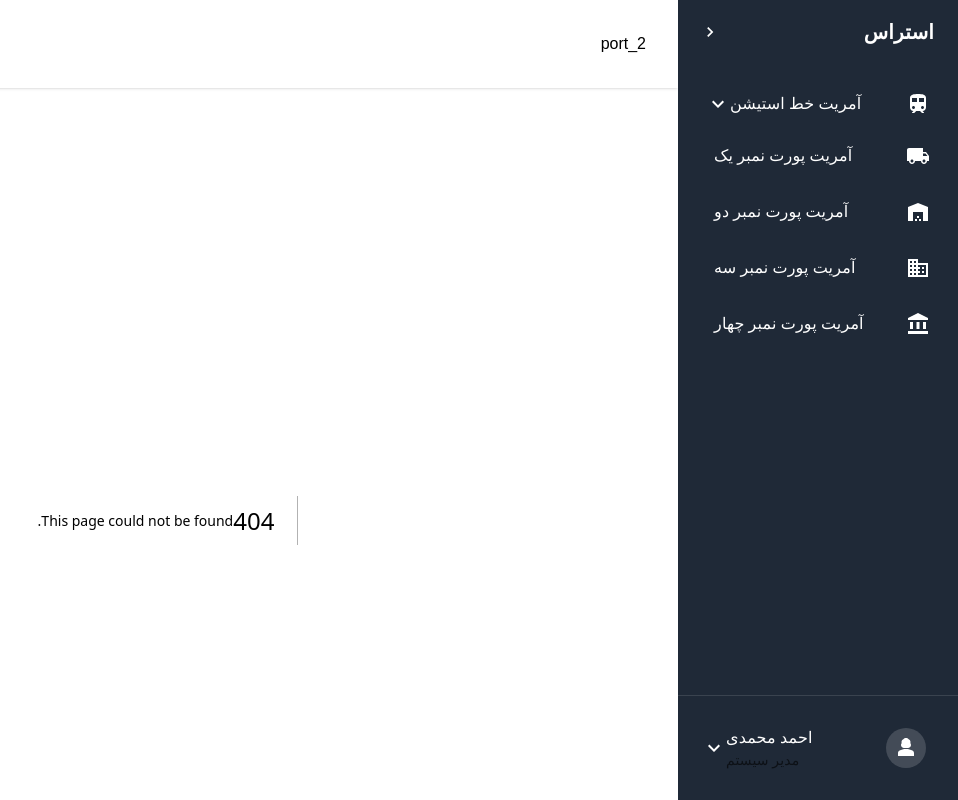
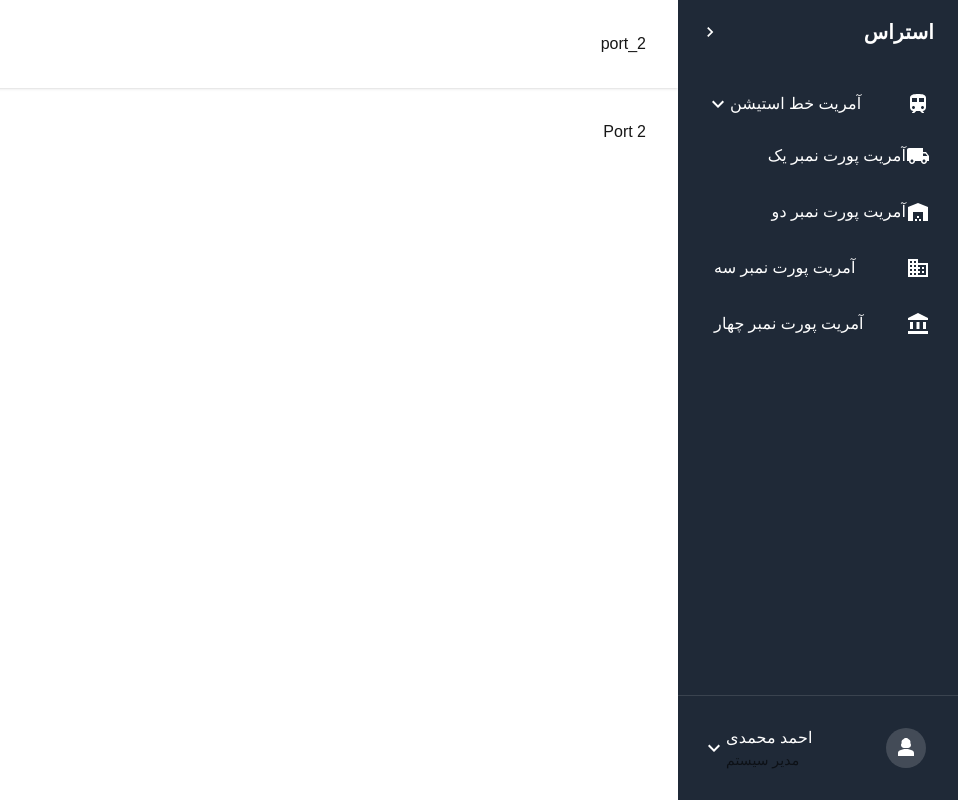
Before and after one commit to Hushmand-Shahar-Information-Technology/astras-frontend, a Next.js app: page /port_2 in a window 1280 px wide. Before the commit this address had no page. Shown: the whole page, without its empty margins (322-1280 px from the left). Built offline with nearby package versions, Linux system fonts and the light colour scheme.

Commit message:
Seperated pages is created for both Port1 and Port2

```diff
--- a/app/(dashboard)/layout.tsx
+++ /dev/null
@@ -1,13 +0,0 @@
-import * as React from "react";
-import { DashboardLayout } from "@toolpad/core/DashboardLayout";
-import { PageContainer } from "@toolpad/core/PageContainer";
-
-export default function DashboardPagesLayout(props: {
-  children: React.ReactNode;
-}) {
-  return (
-    <DashboardLayout>
-      <PageContainer>{props.children}</PageContainer>
-    </DashboardLayout>
-  );
-}
--- a/app/components/layout/sidebar.tsx
+++ b/app/components/layout/sidebar.tsx
@@ -3,6 +3,7 @@
 import { usePathname } from "next/navigation";
 import { useState } from "react";
 import Person3Icon from "@mui/icons-material/Person3";
+import Link from "next/link";
 import {
   Drawer,
   List,
@@ -13,21 +14,21 @@ import {
   Collapse,
   Box,
   Typography,
-  Divider
+  Divider,
 } from "@mui/material";
 import ExpandLess from "@mui/icons-material/ExpandLess";
 import ExpandMore from "@mui/icons-material/ExpandMore";
 import HomeIcon from "@mui/icons-material/Home";
 import CallIcon from "@mui/icons-material/Call";
-import ChevronRightIcon from '@mui/icons-material/ChevronRight';
-import ChevronLeftIcon from '@mui/icons-material/ChevronLeft';
-import TrainIcon from '@mui/icons-material/Train';
-import LocalShippingIcon from '@mui/icons-material/LocalShipping';
-import WarehouseIcon from '@mui/icons-material/Warehouse';
-import BusinessIcon from '@mui/icons-material/Business';
-import AccountBalanceIcon from '@mui/icons-material/AccountBalance';
-import ContactSupportIcon from '@mui/icons-material/ContactSupport';
-import KeyboardArrowLeftIcon from '@mui/icons-material/KeyboardArrowLeft';
+import ChevronRightIcon from "@mui/icons-material/ChevronRight";
+import ChevronLeftIcon from "@mui/icons-material/ChevronLeft";
+import TrainIcon from "@mui/icons-material/Train";
+import LocalShippingIcon from "@mui/icons-material/LocalShipping";
+import WarehouseIcon from "@mui/icons-material/Warehouse";
+import BusinessIcon from "@mui/icons-material/Business";
+import AccountBalanceIcon from "@mui/icons-material/AccountBalance";
+import ContactSupportIcon from "@mui/icons-material/ContactSupport";
+import KeyboardArrowLeftIcon from "@mui/icons-material/KeyboardArrowLeft";
 import SideBarProfile from "../profile/sidebar-profile";
 const drawerWidth = 280;
 const miniDrawerWidth = 65;
@@ -55,15 +56,16 @@ export default function Sidebar() {
       sx={{
         width: isMiniDrawer ? miniDrawerWidth : drawerWidth,
         flexShrink: 0,
-        '& .MuiDrawer-paper': {
+        "& .MuiDrawer-paper": {
           width: isMiniDrawer ? miniDrawerWidth : drawerWidth,
-          boxSizing: 'border-box',
-          bgcolor: 'rgb(31 41 55)',
-          color: 'white',
-          direction: 'rtl',
-          borderLeft: 'none',
-          overflowX: 'hidden',
-          transition: theme => theme.transitions.create(['width', 'margin'], {
+          boxSizing: "border-box",
+          bgcolor: "rgb(31 41 55)",
+          color: "white",
+          direction: "rtl",
+          borderLeft: "none",
+          overflowX: "hidden",
+          transition: (theme) =>
+            theme.transitions.create(["width", "margin"], {
               easing: theme.transitions.easing.easeInOut,
               duration: theme.transitions.duration.standard,
             }),
@@ -72,38 +74,45 @@ export default function Sidebar() {
       variant="permanent"
       anchor="right"
     >
-      <Box sx={{
+      <Box
+        sx={{
           p: 2,
-        transition: theme => theme.transitions.create(['width', 'padding'], {
+          transition: (theme) =>
+            theme.transitions.create(["width", "padding"], {
               easing: theme.transitions.easing.easeInOut,
               duration: theme.transitions.duration.standard,
             }),
-      }}>
-        <Box sx={{
-          display: 'flex',
-          justifyContent: 'space-between',
-          alignItems: 'center',
+        }}
+      >
+        <Box
+          sx={{
+            display: "flex",
+            justifyContent: "space-between",
+            alignItems: "center",
             mb: 3,
-          position: 'relative',
+            position: "relative",
             pr: isMiniDrawer ? 0 : 1,
-          transition: theme => theme.transitions.create('all', {
+            transition: (theme) =>
+              theme.transitions.create("all", {
                 easing: theme.transitions.easing.easeInOut,
                 duration: theme.transitions.duration.standard,
               }),
-        }}>
+          }}
+        >
           {!isMiniDrawer && (
             <Typography
               variant="h6"
               sx={{
                 fontWeight: 600,
-                textAlign: 'right',
+                textAlign: "right",
                 flex: 1,
-                transition: theme => theme.transitions.create(['opacity', 'transform'], {
+                transition: (theme) =>
+                  theme.transitions.create(["opacity", "transform"], {
                     easing: theme.transitions.easing.easeInOut,
                     duration: theme.transitions.duration.shorter,
                   }),
                 opacity: isMiniDrawer ? 0 : 1,
-                transform: isMiniDrawer ? 'translateX(-10px)' : 'translateX(0)',
+                transform: isMiniDrawer ? "translateX(-10px)" : "translateX(0)",
               }}
             >
               استراس
@@ -115,79 +124,99 @@ export default function Sidebar() {
               minWidth: 32,
               width: 32,
               height: 32,
-              borderRadius: '50%',
+              borderRadius: "50%",
               p: 0,
-              justifyContent: 'center',
-              position: 'absolute',
+              justifyContent: "center",
+              position: "absolute",
               left: 0,
-              top: '50%',
-              transform: 'translateY(-50%)',
-              '&:hover': { bgcolor: 'rgba(255, 255, 255, 0.08)' },
-              transition: theme => theme.transitions.create(['transform', 'background-color'], {
+              top: "50%",
+              transform: "translateY(-50%)",
+              "&:hover": { bgcolor: "rgba(255, 255, 255, 0.08)" },
+              transition: (theme) =>
+                theme.transitions.create(["transform", "background-color"], {
                   easing: theme.transitions.easing.easeInOut,
                   duration: theme.transitions.duration.shorter,
                 }),
             }}
           >
-            {isMiniDrawer ?
-              <ChevronLeftIcon sx={{
+            {isMiniDrawer ? (
+              <ChevronLeftIcon
+                sx={{
                   fontSize: 20,
-                transition: theme => theme.transitions.create('transform', {
+                  transition: (theme) =>
+                    theme.transitions.create("transform", {
                       easing: theme.transitions.easing.easeInOut,
                       duration: theme.transitions.duration.shortest,
                     }),
-              }} /> :
-              <ChevronRightIcon sx={{
+                }}
+              />
+            ) : (
+              <ChevronRightIcon
+                sx={{
                   fontSize: 20,
-                transition: theme => theme.transitions.create('transform', {
+                  transition: (theme) =>
+                    theme.transitions.create("transform", {
                       easing: theme.transitions.easing.easeInOut,
                       duration: theme.transitions.duration.shortest,
                     }),
-              }} />
-            }
+                }}
+              />
+            )}
           </ListItemButton>
         </Box>
 
-        <List component="nav" sx={{
+        <List
+          component="nav"
+          sx={{
             pr: 0,
-          '& .MuiListItemButton-root': {
-            transition: theme => theme.transitions.create(
-              ['padding-left', 'padding-right', 'margin', 'background-color'],
+            "& .MuiListItemButton-root": {
+              transition: (theme) =>
+                theme.transitions.create(
+                  [
+                    "padding-left",
+                    "padding-right",
+                    "margin",
+                    "background-color",
+                  ],
                   {
                     easing: theme.transitions.easing.easeInOut,
                     duration: theme.transitions.duration.standard,
                   }
                 ),
             },
-          '& .MuiListItemIcon-root': {
-            transition: theme => theme.transitions.create(['margin', 'min-width'], {
+            "& .MuiListItemIcon-root": {
+              transition: (theme) =>
+                theme.transitions.create(["margin", "min-width"], {
                   easing: theme.transitions.easing.easeInOut,
                   duration: theme.transitions.duration.standard,
                 }),
             },
-        }}>
+          }}
+        >
           <ListItem disablePadding>
             <ListItemButton
-              onClick={() => !isMiniDrawer && toggleSubMenu('station')}
+              onClick={() => !isMiniDrawer && toggleSubMenu("station")}
               selected={pathname === "/"}
               sx={{
                 minHeight: 48,
                 px: 2.5,
-                '&.Mui-selected': {
-                  bgcolor: 'rgb(59 130 246)',
-                  '&:hover': { bgcolor: 'rgb(59 130 246)' }
+                "&.Mui-selected": {
+                  bgcolor: "rgb(59 130 246)",
+                  "&:hover": { bgcolor: "rgb(59 130 246)" },
                 },
-                '&:hover': { bgcolor: 'rgb(59 130 246 / 0.8)' },
+                "&:hover": { bgcolor: "rgb(59 130 246 / 0.8)" },
                 borderRadius: 1,
-                justifyContent: isMiniDrawer ? 'center' : 'initial',
+                justifyContent: isMiniDrawer ? "center" : "initial",
               }}
             >
-              <ListItemIcon sx={{
-                color: 'white',
+              <ListItemIcon
+                sx={{
+                  color: "white",
                   minWidth: 0,
                   mr: isMiniDrawer ? 0 : -1,
-                justifyContent: 'center',
-              }}>
+                  justifyContent: "center",
+                }}
+              >
                 <TrainIcon />
               </ListItemIcon>
               {!isMiniDrawer && (
@@ -196,29 +225,34 @@ export default function Sidebar() {
                     primary="آمریت خط استیشن"
                     sx={{
                       opacity: isMiniDrawer ? 0 : 1,
-                      '& .MuiTypography-root': { fontWeight: 500 }
+                      "& .MuiTypography-root": { fontWeight: 500 },
                     }}
                   />
-                  {openSubMenu === 'station' ?
-                    <ExpandLess sx={{ ml: -1 }} /> :
+                  {openSubMenu === "station" ? (
+                    <ExpandLess sx={{ ml: -1 }} />
+                  ) : (
                     <ExpandMore sx={{ ml: -1 }} />
-                  }
+                  )}
                 </>
               )}
             </ListItemButton>
           </ListItem>
 
           {!isMiniDrawer && (
-            <Collapse in={openSubMenu === 'station'} timeout="auto">
+            <Collapse in={openSubMenu === "station"} timeout="auto">
               <List component="div" sx={{ pr: 3, mt: 1 }}>
                 <ListItemButton>
-                  <ListItemIcon sx={{ color: 'rgb(209 213 219)', minWidth: 32 }}>
+                  <ListItemIcon
+                    sx={{ color: "rgb(209 213 219)", minWidth: 32 }}
+                  >
                     <KeyboardArrowLeftIcon fontSize="small" />
                   </ListItemIcon>
                   <ListItemText primary="زیر منو ۱" />
                 </ListItemButton>
                 <ListItemButton>
-                  <ListItemIcon sx={{ color: 'rgb(209 213 219)', minWidth: 32 }}>
+                  <ListItemIcon
+                    sx={{ color: "rgb(209 213 219)", minWidth: 32 }}
+                  >
                     <KeyboardArrowLeftIcon fontSize="small" />
                   </ListItemIcon>
                   <ListItemText primary="زیر منو ۲" />
@@ -232,24 +266,90 @@ export default function Sidebar() {
               sx={{
                 minHeight: 48,
                 px: 2.5,
-                '&:hover': { bgcolor: 'rgb(59 130 246 / 0.8)' },
+                "&:hover": { bgcolor: "rgb(59 130 246 / 0.8)" },
                 borderRadius: 1,
                 my: 0.5,
-                justifyContent: isMiniDrawer ? 'center' : 'initial',
+                justifyContent: isMiniDrawer ? "center" : "initial",
               }}
             >
-              <ListItemIcon sx={{
-                color: 'white',
+              <ListItemIcon
+                sx={{
+                  color: "white",
                   minWidth: 0,
                   mr: isMiniDrawer ? 0 : -1,
-                justifyContent: 'center',
-              }}>
+                  justifyContent: "center",
+                }}
+              >
                 <LocalShippingIcon />
               </ListItemIcon>
               {!isMiniDrawer && (
+                <Link href="/port_1">
                   <ListItemText
                     primary="آمریت پورت نمبر یک"
-                  sx={{ '& .MuiTypography-root': { fontWeight: 500 } }}
+                    sx={{ "& .MuiTypography-root": { fontWeight: 500 } }}
+                  />
+                </Link>
+              )}
+            </ListItemButton>
+          </ListItem>
+
+          <ListItem disablePadding>
+            <ListItemButton
+              sx={{
+                minHeight: 48,
+                px: 2.5,
+                "&:hover": { bgcolor: "rgb(59 130 246 / 0.8)" },
+                borderRadius: 1,
+                my: 0.5,
+                justifyContent: isMiniDrawer ? "center" : "initial",
+              }}
+            >
+              <ListItemIcon
+                sx={{
+                  color: "white",
+                  minWidth: 0,
+                  mr: isMiniDrawer ? 0 : -1,
+                  justifyContent: "center",
+                }}
+              >
+                <WarehouseIcon />
+              </ListItemIcon>
+              {!isMiniDrawer && (
+                <Link href="/port_2">
+                  <ListItemText
+                    primary="آمریت پورت نمبر دو"
+                    sx={{ "& .MuiTypography-root": { fontWeight: 500 } }}
+                  />
+                </Link>
+              )}
+            </ListItemButton>
+          </ListItem>
+
+          <ListItem disablePadding>
+            <ListItemButton
+              sx={{
+                minHeight: 48,
+                px: 2.5,
+                "&:hover": { bgcolor: "rgb(59 130 246 / 0.8)" },
+                borderRadius: 1,
+                my: 0.5,
+                justifyContent: isMiniDrawer ? "center" : "initial",
+              }}
+            >
+              <ListItemIcon
+                sx={{
+                  color: "white",
+                  minWidth: 0,
+                  mr: isMiniDrawer ? 0 : -1,
+                  justifyContent: "center",
+                }}
+              >
+                <BusinessIcon />
+              </ListItemIcon>
+              {!isMiniDrawer && (
+                <ListItemText
+                  primary="آمریت پورت نمبر سه"
+                  sx={{ "& .MuiTypography-root": { fontWeight: 500 } }}
                 />
               )}
             </ListItemButton>
@@ -260,80 +360,26 @@ export default function Sidebar() {
               sx={{
                 minHeight: 48,
                 px: 2.5,
-                '&:hover': { bgcolor: 'rgb(59 130 246 / 0.8)' },
+                "&:hover": { bgcolor: "rgb(59 130 246 / 0.8)" },
                 borderRadius: 1,
                 my: 0.5,
-                justifyContent: isMiniDrawer ? 'center' : 'initial',
+                justifyContent: isMiniDrawer ? "center" : "initial",
               }}
             >
-              <ListItemIcon sx={{
-                color: 'white',
+              <ListItemIcon
+                sx={{
+                  color: "white",
                   minWidth: 0,
                   mr: isMiniDrawer ? 0 : -1,
-                justifyContent: 'center',
-              }}>
-                <WarehouseIcon />
-              </ListItemIcon>
-              {!isMiniDrawer && (
-                <ListItemText
-                  primary="آمریت پورت نمبر دو"
-                  sx={{ '& .MuiTypography-root': { fontWeight: 500 } }}
-                />
-              )}
-            </ListItemButton>
-          </ListItem>
-
-          <ListItem disablePadding>
-            <ListItemButton
-              sx={{
-                minHeight: 48,
-                px: 2.5,
-                '&:hover': { bgcolor: 'rgb(59 130 246 / 0.8)' },
-                borderRadius: 1,
-                my: 0.5,
-                justifyContent: isMiniDrawer ? 'center' : 'initial',
+                  justifyContent: "center",
                 }}
               >
-              <ListItemIcon sx={{
-                color: 'white',
-                minWidth: 0,
-                mr: isMiniDrawer ? 0 : -1,
-                justifyContent: 'center',
-              }}>
-                <BusinessIcon />
-              </ListItemIcon>
-              {!isMiniDrawer && (
-                <ListItemText
-                  primary="آمریت پورت نمبر سه"
-                  sx={{ '& .MuiTypography-root': { fontWeight: 500 } }}
-                />
-              )}
-            </ListItemButton>
-          </ListItem>
-
-          <ListItem disablePadding>
-            <ListItemButton
-              sx={{
-                minHeight: 48,
-                px: 2.5,
-                '&:hover': { bgcolor: 'rgb(59 130 246 / 0.8)' },
-                borderRadius: 1,
-                my: 0.5,
-                justifyContent: isMiniDrawer ? 'center' : 'initial',
-              }}
-            >
-              <ListItemIcon sx={{
-                color: 'white',
-                minWidth: 0,
-                mr: isMiniDrawer ? 0 : -1,
-                justifyContent: 'center',
-              }}>
                 <AccountBalanceIcon />
               </ListItemIcon>
               {!isMiniDrawer && (
                 <ListItemText
                   primary="آمریت پورت نمبر چهار"
-                  sx={{ '& .MuiTypography-root': { fontWeight: 500 } }}
+                  sx={{ "& .MuiTypography-root": { fontWeight: 500 } }}
                 />
               )}
             </ListItemButton>
--- /dev/null
+++ b/app/port_1/page.tsx
@@ -0,0 +1,7 @@
+import React from "react";
+import { DashboardLayout } from "@toolpad/core/DashboardLayout";
+import { PageContainer } from "@toolpad/core/PageContainer";
+
+export default function Dashboard() {
+  return <h1>Port 1</h1>;
+}
--- /dev/null
+++ b/app/port_2/page.tsx
@@ -0,0 +1,7 @@
+import React from "react";
+import { DashboardLayout } from "@toolpad/core/DashboardLayout";
+import { PageContainer } from "@toolpad/core/PageContainer";
+
+export default function Dashboard() {
+  return <h1>Port 2 </h1>;
+}
```
Also changed, not shown: public/fonts/BahijHelveticaNeue-Roman.woff2 (added). Lines whose indentation alone changed are shown as unchanged.
